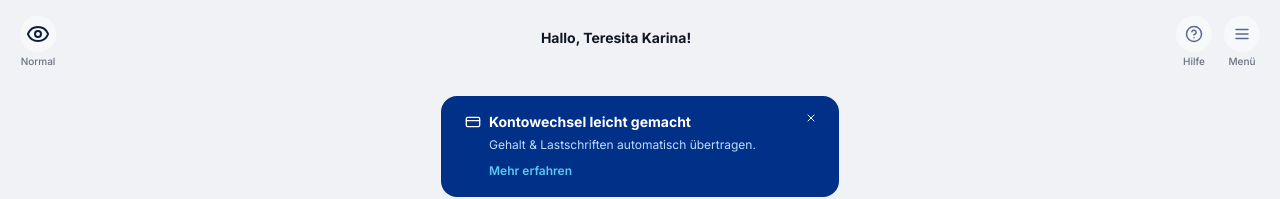
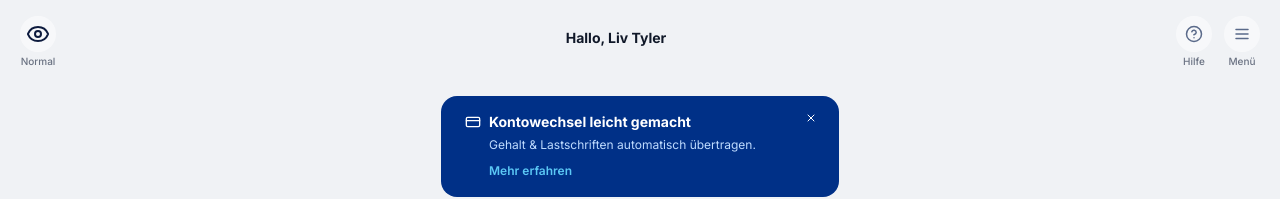
Before and after one commit to Engrfran6/german-custom-bk, a React (Vite) app: page / in a window 1280 px wide. Shown: the top 199 px of the page. Built offline with nearby package versions, Linux system fonts and the light colour scheme.

Commit message:
header account name update

```diff
--- a/src/app/App.tsx
+++ b/src/app/App.tsx
@@ -320,9 +320,7 @@ function HomeView({onAccountClick}: {onAccountClick: () => void}) {
           <span className="text-[10px] text-gray-500 font-medium">Normal</span>
         </div>
         <div>
-          <p className="text-sm font-bold pt-3 text-gray-900 text-center">
-            Hallo, Teresita Karina!
-          </p>
+          <p className="text-sm font-bold pt-3 text-gray-900 text-center">Hallo, Liv Tyler</p>
         </div>
         <div className="flex items-center gap-3">
           <div className="flex flex-col items-center gap-0.5">
```
